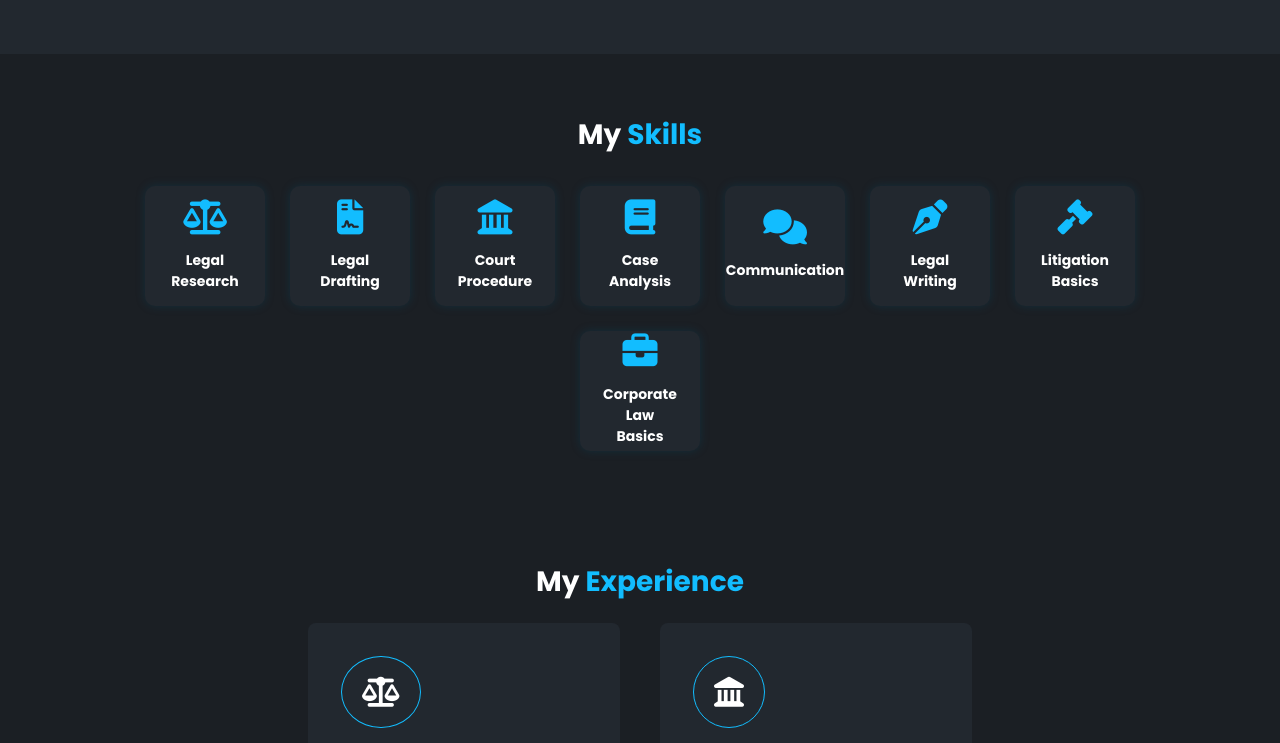
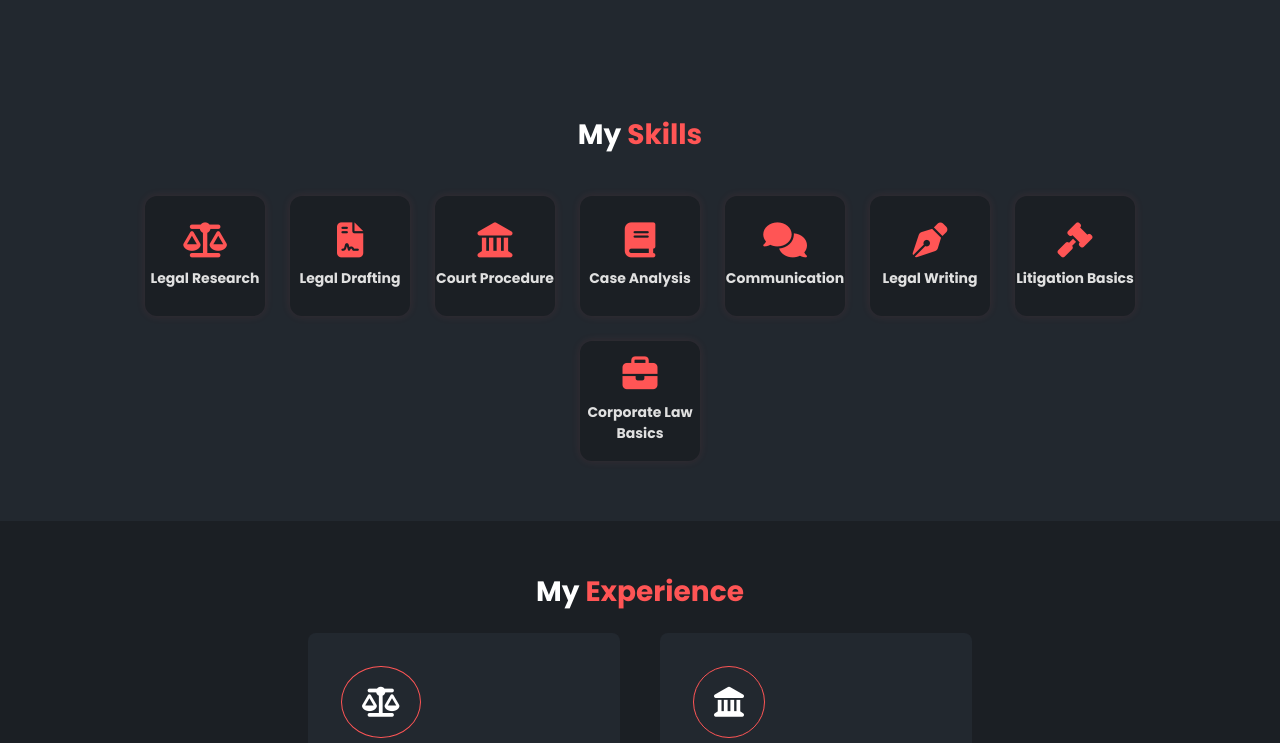
Before and after one commit to suryansh-nigam/Nandini-Portfolio, a plain HTML site: page index.html in a window 1280 px wide. Shown: the part 981-1724 px from the top of the page. Drawn offline with Linux system fonts and the light colour scheme.

Commit message:
Change theme stylesheet to style-two.css
Updated the theme stylesheet in the index.html file.

```diff
--- a/index.html
+++ b/index.html
@@ -10,7 +10,7 @@
 
     <script src="https://kit.fontawesome.com/a9cdbedf57.js" crossorigin="anonymous"></script>
 
-    <link rel="stylesheet" id="themeStylesheet" href="./assets/css/style.css">
+    <link rel="stylesheet" id="themeStylesheet" href="./assets/css/style-two.css">
 </head>
 
 <body>
```
